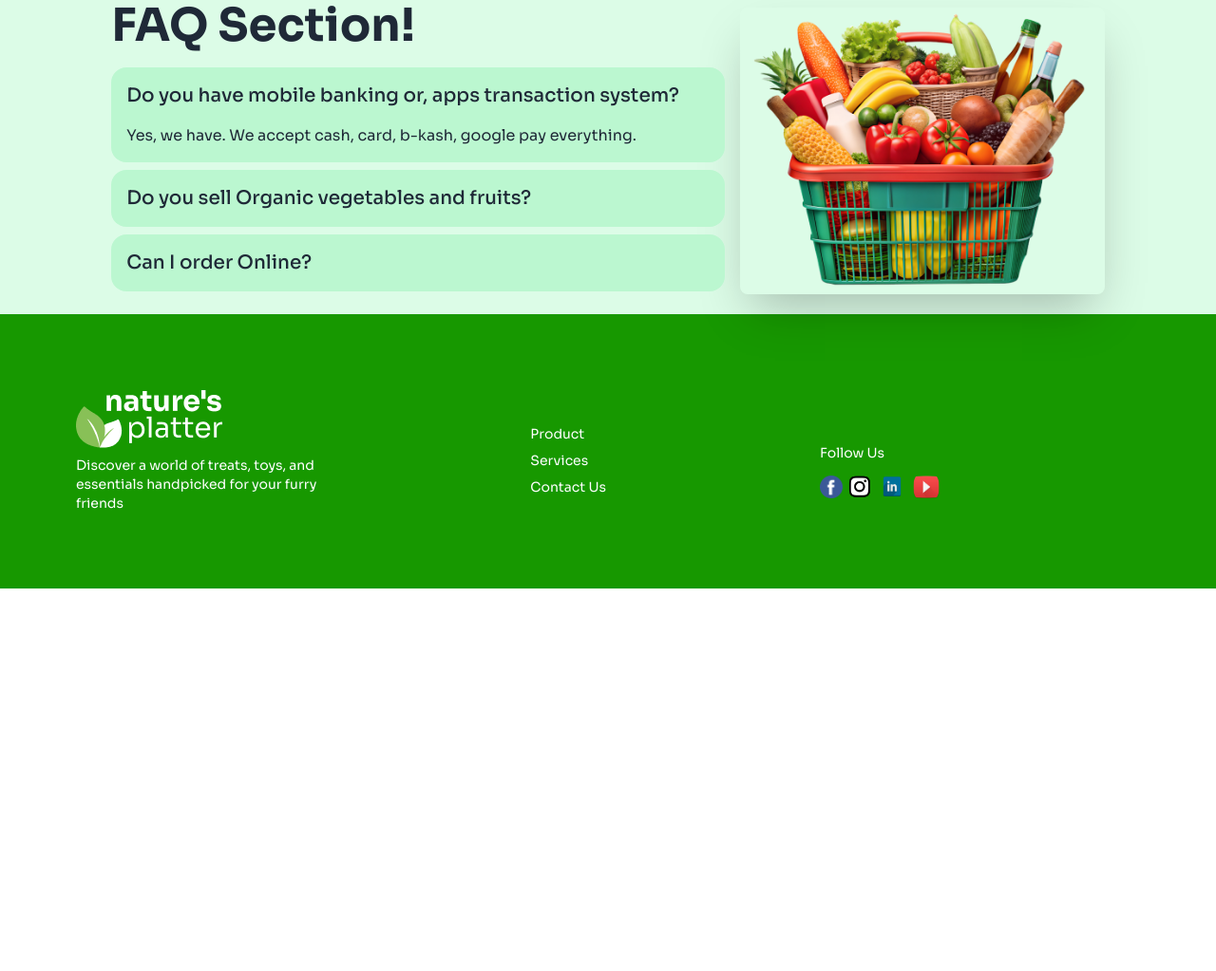
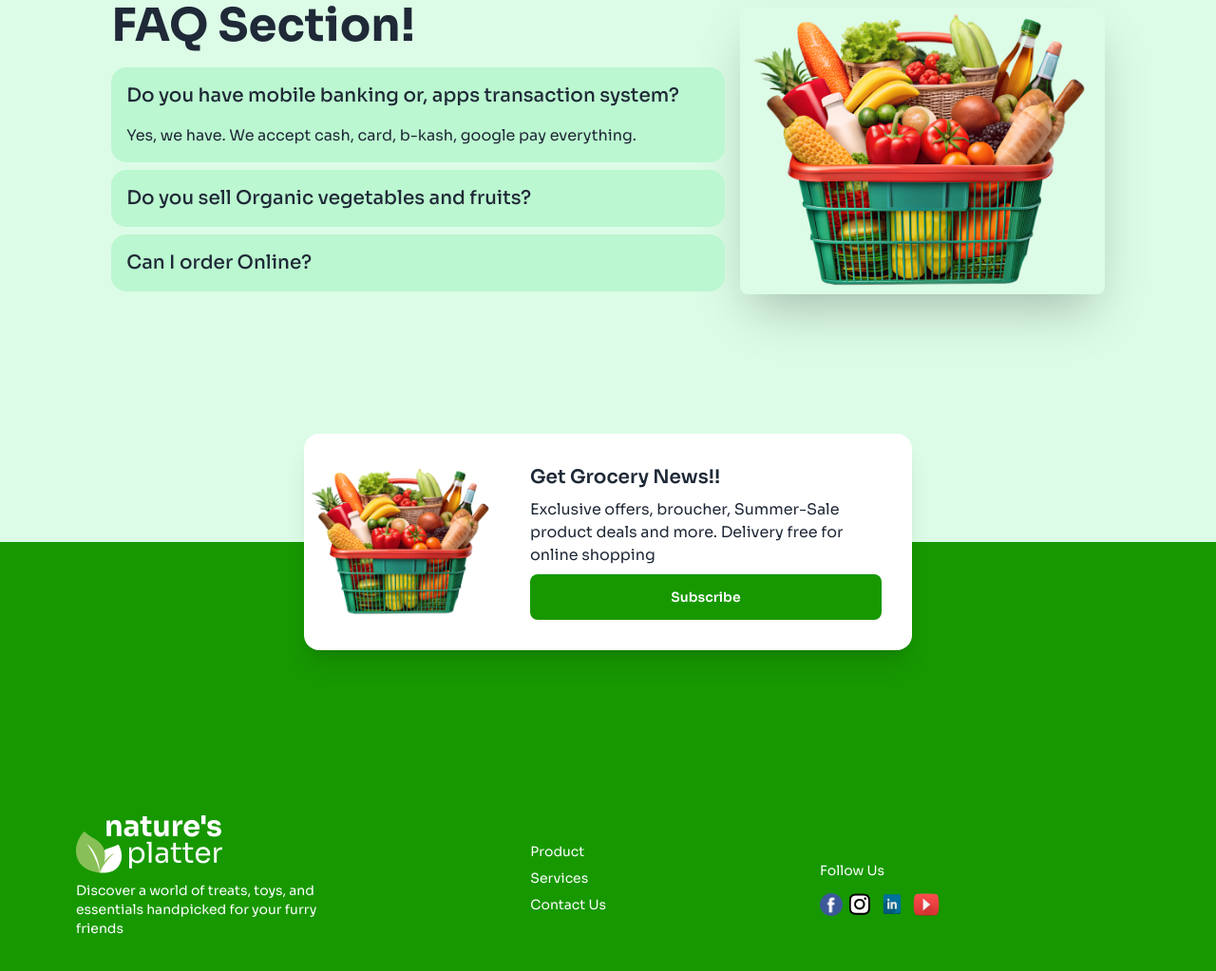
Before and after one commit to SMNayemAbdullah/B11-Assignment-3, a plain HTML site: page index.html in a window 1280 px wide. Shown: the part 2480-3503 px from the top of the page at 95% size. Before the commit the page ends 3100 px from the top, so only its background shows below. Drawn offline with nearby package versions, Linux system fonts and the light colour scheme.

Commit message:
Done but last card is not good

```diff
--- a/index.html
+++ b/index.html
@@ -627,7 +627,7 @@
 
        <!-- Extra Section -->
 
-        <section>
+        <section class=" relative">
           <div class="hero bg-green-100 ">
             <div class="hero-content flex-col lg:flex-row-reverse">
               <img
@@ -658,15 +658,40 @@
                 </div>
               </div>
             </div>
+            <br><br><br><br><br><br><br><br><br><br>
           </div>
+
         </section>
 
     </main>
 
+    <!-- Special Card -->
+     <div class="relative z-20">
+
+      <div class="card card-side bg-base-100 shadow-xl absolute left-1/2  transform -translate-x-1/2  -translate-y-1/2">
+        <figure>
+          <img
+            src="c2-assets/vegetable-busket.png"
+            alt="Movie" />
+        </figure>
+        <div class="card-body">
+          <h2 class="card-title">Get Grocery News!!</h2>
+          <p>Exclusive offers, broucher, Summer-Sale product deals and more.
+            Delivery free for online shopping</p>
+            <button class="btn btn-primary bg-fruitscolor text-white border-none ">Subscribe</button>
+
+        </div>
+      </div>
+
+     </div>
+
 
     <!-- Footer Section -->
-    <footer class="footer bg-fruitscolor text-white p-20">
+    <footer class="footer bg-fruitscolor text-white p-20 relative">
       <nav>
+        <br>
+        <br><br><br><br><br> <br><br><br>
+        <br>
         <img src="c2-assets/logo-footer.png" alt="">
         <p>Discover a world of treats, toys, and <br>essentials
            handpicked for your furry <br> friends</p>
@@ -674,6 +699,9 @@
       <nav>
         <a href=""></a>
         <br>
+        <br>
+        <br>
+        <br><br><br><br> <br><br><br><br>
         <a class="link link-hover">Product</a>
         <a class="link link-hover">Services</a>
         <a class="link link-hover">Contact Us</a>
@@ -683,6 +711,8 @@
         <a href=""> </a>
         <br>
         <br>
+        <br>
+        <br><br><br><br> <br><br><br> <br><br>
         <a class="link link-hover">Follow Us</a>
         <div class="flex lg:gap-x-1 justify-center items-center ">
           <a href=""><img class="w-6 h-6 " src="c2-assets/facebook.png" alt=""></a>
```
